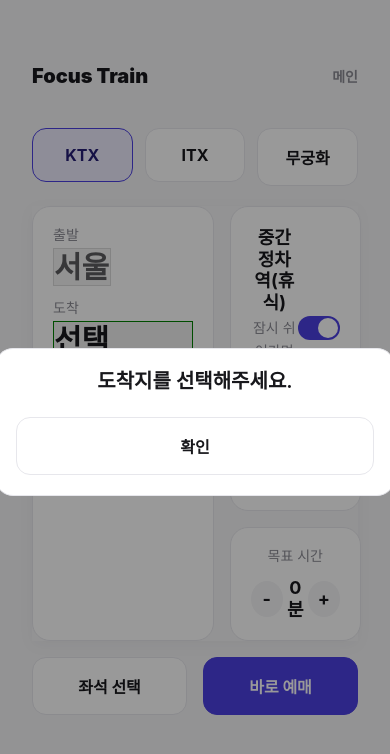
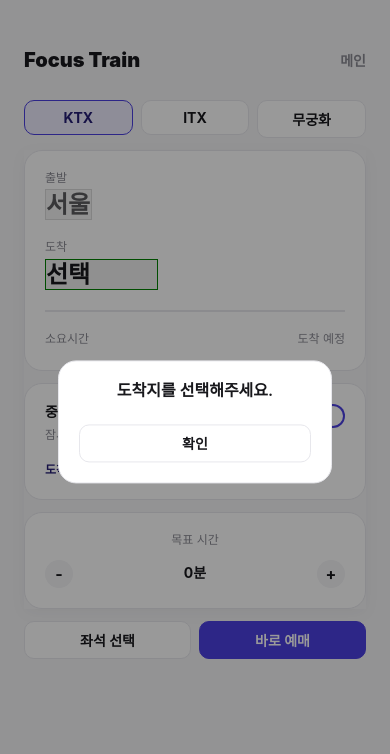
Before and after one commit to heeseung00/FocusTrain, a React (Vite) app: page / in a window 390 px wide. Both pictures are taken after a click on the button "바로 예매". Shown: the top 754 px of the page. Built offline with nearby package versions, Linux system fonts and the light colour scheme; a web font is replaced by a local one; what @ramonak/react-progress-bar would draw is missing.

Commit message:
모바일 반응형

```diff
--- a/src/App.css
+++ b/src/App.css
@@ -78,7 +78,7 @@
 
   display: flex;
   flex-direction: column;
-  gap: 16px;
+  gap: 20px;
 }
 
 .item hr {
@@ -463,7 +463,6 @@ h2.depart {
 .result-metric {
   display: flex;
   justify-content: space-between;
-  padding: 8px;
 }
 
 .metric {
@@ -498,7 +497,11 @@ img.icon {
 
 /* ============================================ */
 /* 반응형 */
-@media (min-width: 481px) and (max-width: 768px) {
+@media (max-width: 768px) {
+  .container {
+    margin-bottom: 12px;
+  }
+
   .modal-content h2 {
     font-size: var(--fs-lg);
   }
@@ -545,3 +548,90 @@ img.icon {
     padding: 14px 6px;
   }
 }
+
+@media (max-width: 480px) {
+  #wrapper {
+    padding: 32px 24px 24px;
+  }
+
+  h3 {
+    font-size: var(--fs-sm);
+  }
+
+  h4 {
+    font-size: var(--fs-xs);
+  }
+
+  .train-select ul {
+    gap: 8px;
+  }
+
+  .station select {
+    font-size: var(--fs-2xl);
+    font-weight: bold;
+  }
+
+  .stop {
+    align-items: flex-start;
+  }
+
+  .stop-text p {
+    font-size: var(--fs-xs);
+  }
+
+  .toggle-show p {
+    font-size: var(--fs-xs);
+  }
+
+  .time-adjust > button {
+    width: 28px;
+    height: 28px;
+    font-size: var(--fs-md);
+  }
+
+  .elapsed-timer {
+    font-size: var(--fs-11xl);
+  }
+
+  .pomodoroTimes {
+    gap: 20px;
+    margin-bottom: 0;
+  }
+
+  .pomodoroTimes .arrive {
+    font-size: var(--fs-sm);
+  }
+
+  .station-wrap {
+    font-size: var(--fs-sm);
+  }
+
+  h2.depart {
+    font-size: var(--fs-3xl);
+  }
+
+  .result-notice {
+    gap: 12px;
+  }
+
+  .result-notice {
+    align-items: flex-start;
+  }
+
+  .notice-img {
+    margin-top: 4px;
+  }
+
+  .modal-content {
+    width: 100%;
+    max-width: 274px;
+  }
+
+  .modal-content h1 {
+    font-size: var(--fs-2xl);
+  }
+
+  .modal-content h2 {
+    font-size: var(--fs-md);
+  }
+}
--- a/src/styles/SeatPage.css
+++ b/src/styles/SeatPage.css
@@ -2,7 +2,8 @@
     display: flex;
     flex-direction: column;
     align-items: center;
-    padding: 20px;
+    /* padding: 20px; */
+    padding: 0;
     gap: 24px;
 }
 
@@ -13,6 +14,10 @@
     align-items: center;
     position: relative;
     width: 100%;
+    padding: 20px;
+    border: 1px solid var(--border-light);
+    border-radius: 18px;
+    background: var(--surface);
 }
 
 /* Train coaches display */
@@ -22,12 +27,8 @@
     justify-content: center;
     gap: 6px;
     margin-bottom: 0;
-    padding: 20px;
     position: relative;
     z-index: 2;
-    border: 1px solid var(--border-light);
-    border-radius: 18px;
-    background: var(--surface);
 }
 
 .coach-button {
@@ -206,3 +207,37 @@
     background: #b1b1b1;
     pointer-events: none;
 }
+
+@media (max-width: 480px) {
+    .train-booking {
+        gap: 12px;
+        padding: 0;
+    }
+    .train-display {
+        justify-content: flex-start;
+        padding-bottom: 8px;
+        overflow: auto;
+    }
+
+    .seat-list {
+        gap: 6px;
+    }
+    .seat-box {
+        font-size: var(--fs-xs);
+    }
+
+    .seat-aisle {
+        font-size: var(--fs-xs);
+    }
+
+    .coach hr {
+        margin: 16px 0;
+    }
+}
+
+@media (max-width: 394px) {
+    .coach-button {
+        width: 56px;
+        flex-shrink: 0;
+    }
+}
--- a/src/styles/TicketPage.css
+++ b/src/styles/TicketPage.css
@@ -269,7 +269,7 @@
 
 /* ============================================ */
 /* 반응형 */
-@media (min-width: 481px) and (max-width: 768px) {
+@media (max-width: 768px) {
     .ticket-container {
         flex-direction: column;
         width: 100%;
@@ -350,3 +350,26 @@
         font-size: var(--fs-sm);
     }
 }
+
+@media (max-width: 480px) {
+    .ticket-content {
+        gap: 16px;
+    }
+
+    .ticket-main {
+        border-radius: 24px 24px 12px 12px;
+    }
+
+    .ticket-title .title {
+        font-size: var(--fs-3xl);
+    }
+
+    .arrow-text {
+        bottom: 6px;
+        font-size: var(--fs-xs);
+    }
+
+    .ticket-stub {
+        border-radius: 12px 12px 24px 24px;
+    }
+}
--- a/src/styles/button.css
+++ b/src/styles/button.css
@@ -83,7 +83,7 @@ button[aria-checked="true"] {
 
 /* ============================================ */
 /* 반응형 */
-@media (min-width: 481px) and (max-width: 768px) {
+@media (max-width: 768px) {
     button {
         padding: 14px 6px;
     }
@@ -92,3 +92,16 @@ button[aria-checked="true"] {
         gap: var(--s3);
     }
 }
+
+@media (max-width: 480px) {
+    button {
+        padding: 8px 4px;
+        font-size: var(--fs-sm);
+        border-radius: 10px;
+    }
+
+    .button-group {
+        gap: var(--s2);
+    }
+
+}
```
